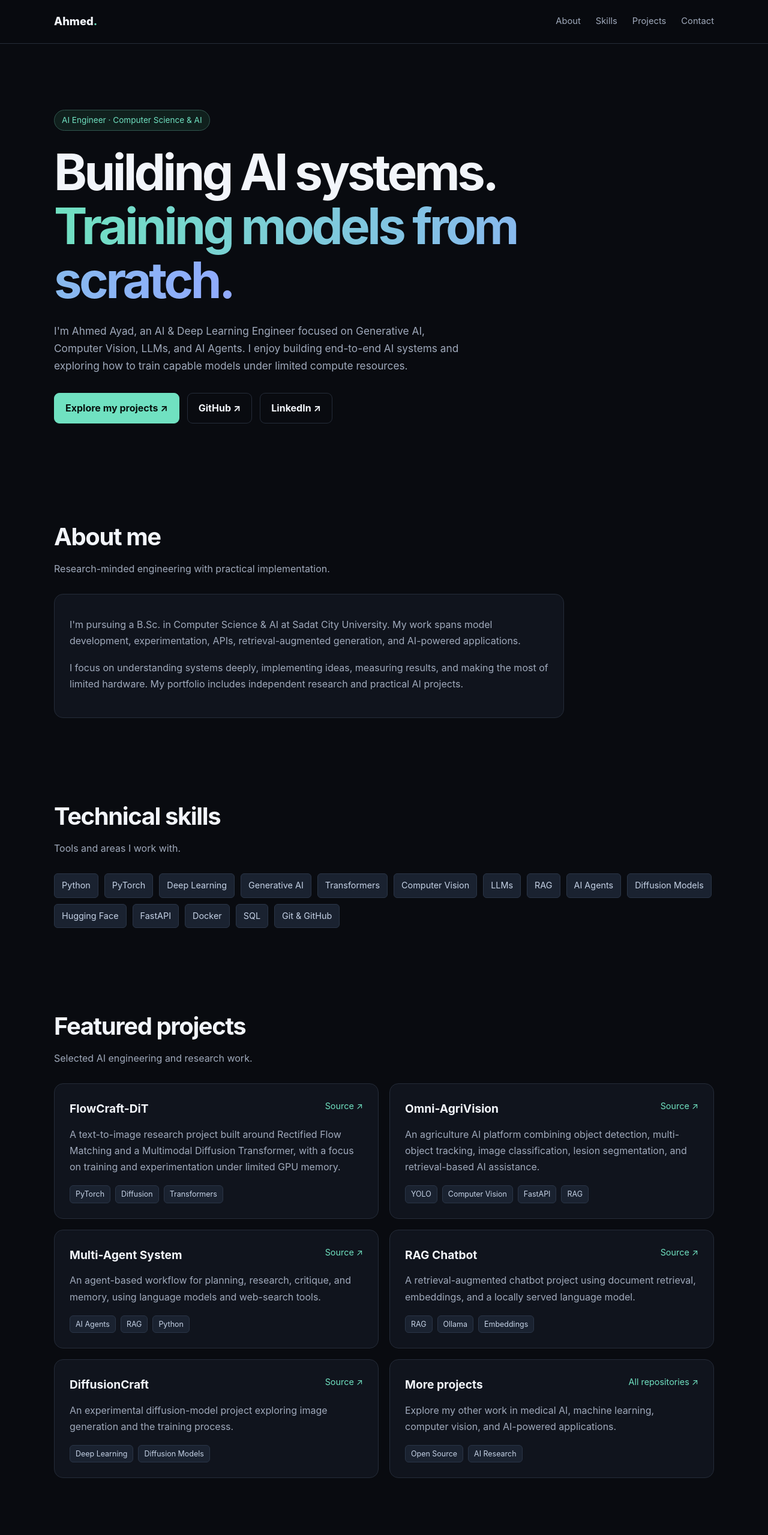
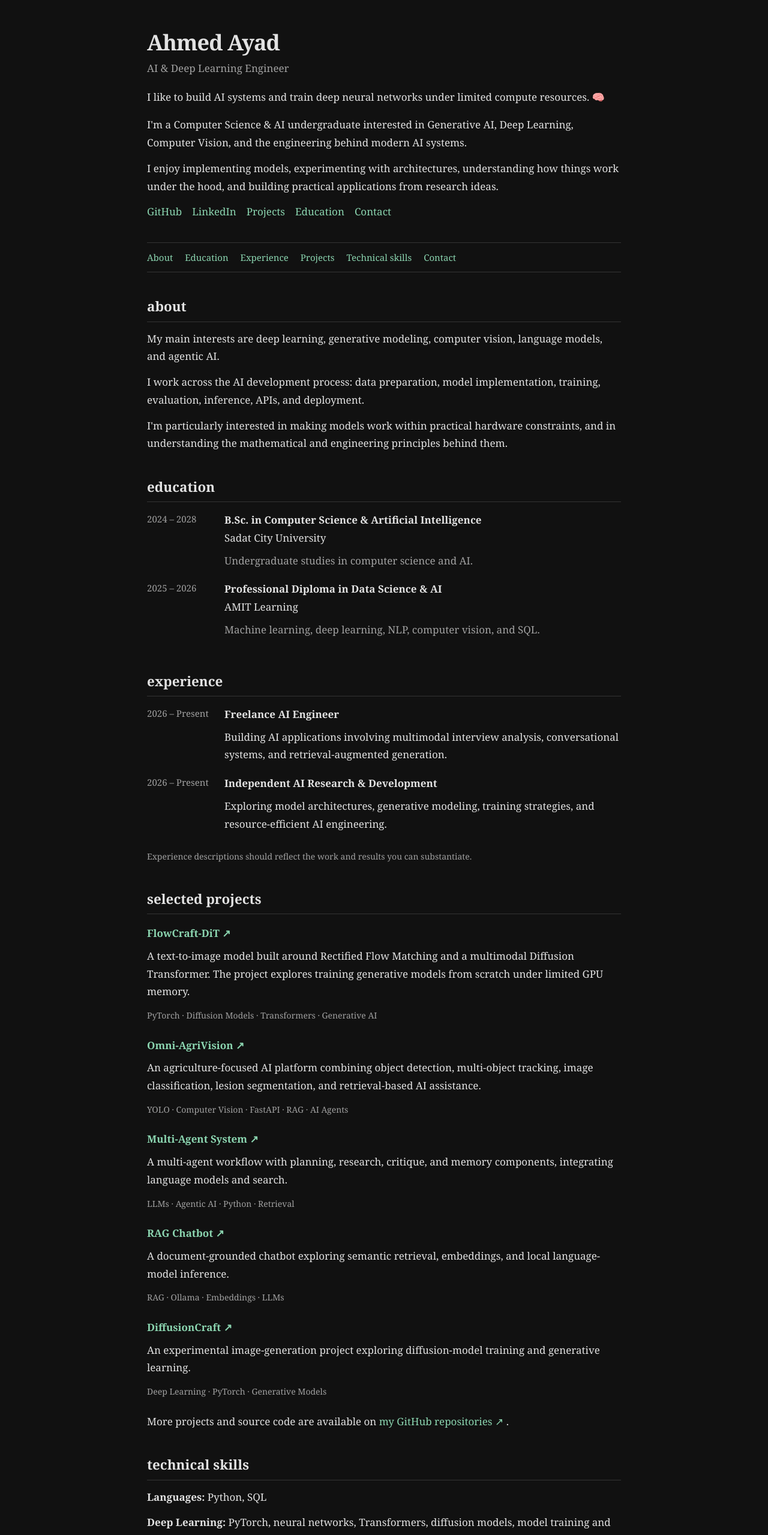
Before and after one commit to ahmedayad0168/ahmedayad0168.github.io, a plain HTML site: page index.html in a window 1280 px wide. Shown: the top 2559 px of the page at 60% size. Drawn offline with Linux system fonts and the light colour scheme.

Commit message:
Update index.html

```diff
--- a/index.html
+++ b/index.html
@@ -3,453 +3,475 @@
 <html lang="en">
 <head>
   <meta charset="UTF-8">
-  <meta name="viewport" content="width=device-width, initial-scale=1.0">
-  <meta name="description" content="Ahmed Ayad — AI and Deep Learning Engineer building generative AI, computer vision, LLM, and agentic AI systems.">
-  <meta name="theme-color" content="#090b10">
-  <title>Ahmed Ayad | AI & Deep Learning Engineer</title>
+  <meta name="viewport" content="width=device-width, initial-scale=1">
+  <meta name="theme-color" content="#111111">
+  <meta name="description" content="Ahmed Ayad — AI and Deep Learning Engineer. Generative AI, Computer Vision, Transformers, and AI Agents.">
+
+  <title>Ahmed Ayad</title>
 
   <style>
     :root {
-      --bg: #090b10;
-      --panel: #10141d;
-      --text: #f2f5fa;
-      --muted: #a0aabc;
-      --accent: #70e1c1;
-      --border: #252c39;
-      --blue: #91aaff;
+      color-scheme: dark;
+      --bg: #111111;
+      --text: #e2e2e2;
+      --muted: #a1a1a1;
+      --link: #8bd5b0;
+      --border: #343434;
     }
 
-    * { box-sizing: border-box; margin: 0; padding: 0; }
+    * {
+      box-sizing: border-box;
+    }
 
-    html { scroll-behavior: smooth; scroll-padding-top: 90px; }
+    html {
+      scroll-behavior: smooth;
+      scroll-padding-top: 25px;
+    }
 
     body {
+      margin: 0;
       background: var(--bg);
       color: var(--text);
-      font-family: Inter, "Segoe UI", Arial, sans-serif;
-      line-height: 1.7;
+      font-family: Georgia, "Times New Roman", serif;
+      font-size: 17px;
+      line-height: 1.75;
     }
 
-    a { color: inherit; text-decoration: none; }
-    a:focus-visible, button:focus-visible {
-      outline: 2px solid var(--accent);
-      outline-offset: 4px;
+    main {
+      max-width: 790px;
+      width: 90%;
+      margin: 48px auto 80px;
     }
 
-    .container { width: min(1100px, 90%); margin: auto; }
+    a {
+      color: var(--link);
+      text-decoration: none;
+    }
+
+    a:hover {
+      text-decoration: underline;
+    }
 
     header {
-      position: sticky;
-      top: 0;
-      z-index: 10;
-      background: rgba(9, 11, 16, .92);
-      backdrop-filter: blur(14px);
+      margin-bottom: 36px;
+    }
+
+    h1 {
+      margin: 0 0 4px;
+      font-size: 2.25rem;
+      font-weight: 600;
+      letter-spacing: -1px;
+      line-height: 1.3;
+    }
+
+    .subtitle {
+      color: var(--muted);
+      margin: 0 0 18px;
+    }
+
+    .intro {
+      margin: 0 0 17px;
+    }
+
+    .socials {
+      display: flex;
+      flex-wrap: wrap;
+      gap: 8px 17px;
+    }
+
+    nav {
+      display: flex;
+      flex-wrap: wrap;
+      gap: 8px 20px;
+      border-top: 1px solid var(--border);
+      border-bottom: 1px solid var(--border);
+      padding: 11px 0;
+      margin: 27px 0 37px;
+      font-size: 15px;
+    }
+
+    section {
+      margin-bottom: 38px;
+    }
+
+    h2 {
+      font-size: 1.4rem;
+      font-weight: 600;
+      margin: 0 0 13px;
+      padding-bottom: 5px;
       border-bottom: 1px solid var(--border);
     }
 
-    nav {
-      min-height: 72px;
-      display: flex;
-      align-items: center;
-      justify-content: space-between;
-      gap: 20px;
+    h3 {
+      font-size: 1.05rem;
+      margin: 22px 0 5px;
+      font-weight: 600;
     }
 
-    .logo { font-weight: 800; font-size: 1.15rem; }
-    .logo span { color: var(--accent); }
-
-    .nav-links { display: flex; gap: 25px; align-items: center; }
-    .nav-links a { color: var(--muted); font-size: .92rem; }
-    .nav-links a:hover { color: var(--accent); }
-
-    .menu-button {
-      display: none;
-      color: var(--text);
-      background: var(--panel);
-      border: 1px solid var(--border);
-      border-radius: 8px;
-      padding: 8px 12px;
-      cursor: pointer;
+    p {
+      margin: 8px 0 13px;
     }
 
-    .hero { padding: 110px 0 90px; }
+    .muted {
+      color: var(--muted);
+    }
 
-    .eyebrow {
-      display: inline-block;
-      color: var(--accent);
-      border: 1px solid #31574f;
-      background: #10201d;
-      padding: 5px 12px;
-      border-radius: 30px;
-      font-size: .85rem;
-      margin-bottom: 24px;
+    .timeline {
+      display: grid;
+      grid-template-columns: 112px minmax(0, 1fr);
+      gap: 5px 17px;
+      margin: 15px 0;
+    }
+
+    .date {
+      color: var(--muted);
+      font-size: 15px;
+    }
+
+    ul {
+      padding-left: 23px;
+      margin: 9px 0 15px;
+    }
+
+    li {
+      padding: 3px 0;
+    }
+
+    .project {
+      margin: 17px 0 22px;
+    }
+
+    .project-title {
+      font-weight: bold;
+    }
+
+    .tags {
+      color: var(--muted);
+      font-size: 14px;
+    }
+
+    .note {
+      color: var(--muted);
+      font-size: 14px;
+    }
+
+    footer {
+      border-top: 1px solid var(--border);
+      padding-top: 17px;
+      color: var(--muted);
+      font-size: 14px;
+    }
+
+    @media (max-width: 520px) {
+      body {
+        font-size: 16px;
+      }
+
+      main {
+        margin-top: 28px;
       }
 
       h1 {
-      font-size: clamp(2.6rem, 7vw, 5.2rem);
-      line-height: 1.08;
-      letter-spacing: -.055em;
-      max-width: 850px;
+        font-size: 1.9rem;
       }
 
-    h1 span {
-      background: linear-gradient(100deg, var(--accent), var(--blue));
-      -webkit-background-clip: text;
-      background-clip: text;
-      color: transparent;
+      .timeline {
+        grid-template-columns: 1fr;
+        gap: 0;
+        margin-bottom: 19px;
       }
 
-    .hero p {
-      color: var(--muted);
-      max-width: 700px;
-      margin-top: 25px;
-      font-size: 1.08rem;
+      .date {
+        margin-top: 5px;
       }
-
-    .actions { display: flex; flex-wrap: wrap; gap: 13px; margin-top: 30px; }
-
-    .btn {
-      display: inline-flex;
-      justify-content: center;
-      align-items: center;
-      border: 1px solid var(--border);
-      border-radius: 9px;
-      padding: 11px 18px;
-      font-weight: 650;
-      transition: transform .2s, border-color .2s;
-    }
-
-    .btn:hover { transform: translateY(-2px); border-color: var(--accent); }
-    .btn.primary { background: var(--accent); color: #07130f; border-color: var(--accent); }
-
-    .section { padding: 65px 0; }
-    .section-head { margin-bottom: 28px; }
-
-    .section-head h2 { font-size: clamp(1.8rem, 4vw, 2.5rem); letter-spacing: -.035em; }
-    .section-head p { color: var(--muted); margin-top: 6px; }
-
-    .grid { display: grid; grid-template-columns: repeat(2, minmax(0, 1fr)); gap: 18px; }
-
-    .card {
-      background: var(--panel);
-      border: 1px solid var(--border);
-      border-radius: 15px;
-      padding: 25px;
-      transition: border-color .2s, transform .2s;
-    }
-
-    .card:hover { border-color: #526b78; transform: translateY(-3px); }
-
-    .project-top {
-      display: flex;
-      justify-content: space-between;
-      gap: 12px;
-      align-items: flex-start;
-    }
-
-    .project-top h3 { font-size: 1.2rem; }
-    .project-top a { color: var(--accent); font-size: .9rem; white-space: nowrap; }
-    .card p { color: var(--muted); margin: 13px 0 17px; }
-
-    .tags { display: flex; flex-wrap: wrap; gap: 8px; }
-
-    .tag {
-      font-size: .78rem;
-      color: #c5d2e6;
-      background: #1a2230;
-      border: 1px solid #2a3547;
-      padding: 3px 9px;
-      border-radius: 6px;
-    }
-
-    .skills { display: flex; flex-wrap: wrap; gap: 10px; }
-    .skills .tag { font-size: .9rem; padding: 7px 12px; }
-
-    .about-card { max-width: 850px; }
-    .about-card p { color: var(--muted); margin-top: 12px; }
-
-    .contact-card { text-align: center; padding: 40px 25px; }
-    .contact-card p { max-width: 600px; margin: 12px auto 0; }
-
-    footer {
-      border-top: 1px solid var(--border);
-      padding: 25px 0;
-      color: var(--muted);
-      font-size: .88rem;
-      text-align: center;
-    }
-
-    @media (max-width: 700px) {
-      .hero { padding: 75px 0 55px; }
-      .grid { grid-template-columns: 1fr; }
-      .menu-button { display: block; }
-      .nav-links {
-        display: none;
-        position: absolute;
-        top: 72px;
-        left: 0;
-        right: 0;
-        padding: 20px 5%;
-        background: var(--bg);
-        border-bottom: 1px solid var(--border);
-        flex-direction: column;
-        align-items: flex-start;
-      }
-      .nav-links.open { display: flex; }
-    }
-
-    @media (prefers-reduced-motion: reduce) {
-      html { scroll-behavior: auto; }
-      *, *::before, *::after { transition: none !important; }
     }
   </style>
 </head>
 
 <body>
-  <header>
-    <nav class="container" aria-label="Main navigation">
-      <a class="logo" href="#home">Ahmed<span>.</span></a>
+<main>
 
-      <button class="menu-button" id="menuButton"
-              aria-expanded="false" aria-controls="navLinks">
-        Menu
-      </button>
+  <header id="home">
+    <h1>Ahmed Ayad</h1>
 
-      <div class="nav-links" id="navLinks">
-        <a href="#about">About</a>
-        <a href="#skills">Skills</a>
+    <p class="subtitle">
+      AI &amp; Deep Learning Engineer
+    </p>
+
+    <p class="intro">
+      I like to build AI systems and train deep neural networks
+      under limited compute resources. 🧠
+    </p>
+
+    <p>
+      I'm a Computer Science &amp; AI undergraduate interested in
+      Generative AI, Deep Learning, Computer Vision, and the
+      engineering behind modern AI systems.
+    </p>
+
+    <p>
+      I enjoy implementing models, experimenting with architectures,
+      understanding how things work under the hood, and building
+      practical applications from research ideas.
+    </p>
+
+    <div class="socials">
+      <a href="https://github.com/ahmedayad0168"
+         target="_blank" rel="noopener noreferrer">GitHub</a>
+
+      <a href="https://www.linkedin.com/in/ahmed-ayad-7854aa3a7/"
+         target="_blank" rel="noopener noreferrer">LinkedIn</a>
+
       <a href="#projects">Projects</a>
+      <a href="#education">Education</a>
       <a href="#contact">Contact</a>
     </div>
-    </nav>
   </header>
 
-  <main>
-    <section class="hero container" id="home">
-      <span class="eyebrow">AI Engineer · Computer Science & AI</span>
+  <nav aria-label="Page navigation">
+    <a href="#about">About</a>
+    <a href="#education">Education</a>
+    <a href="#experience">Experience</a>
+    <a href="#projects">Projects</a>
+    <a href="#skills">Technical skills</a>
+    <a href="#contact">Contact</a>
+  </nav>
 
-      <h1>
-        Building AI systems.<br>
-        <span>Training models from scratch.</span>
-      </h1>
+  <section id="about">
+    <h2>about</h2>
 
     <p>
-        I'm Ahmed Ayad, an AI & Deep Learning Engineer focused on
-        Generative AI, Computer Vision, LLMs, and AI Agents.
-        I enjoy building end-to-end AI systems and exploring how to
-        train capable models under limited compute resources.
+      My main interests are deep learning, generative modeling,
+      computer vision, language models, and agentic AI.
     </p>
 
-      <div class="actions">
-        <a class="btn primary" href="#projects">Explore my projects ↗</a>
-        <a class="btn" href="https://github.com/ahmedayad0168"
-           target="_blank" rel="noopener noreferrer">GitHub ↗</a>
-        <a class="btn" href="https://www.linkedin.com/in/ahmed-ayad-7854aa3a7/"
-           target="_blank" rel="noopener noreferrer">LinkedIn ↗</a>
+    <p>
+      I work across the AI development process: data preparation,
+      model implementation, training, evaluation, inference,
+      APIs, and deployment.
+    </p>
+
+    <p>
+      I'm particularly interested in making models work within
+      practical hardware constraints, and in understanding the
+      mathematical and engineering principles behind them.
+    </p>
+  </section>
+
+  <section id="education">
+    <h2>education</h2>
+
+    <div class="timeline">
+      <div class="date">2024 – 2028</div>
+      <div>
+        <strong>B.Sc. in Computer Science &amp; Artificial Intelligence</strong>
+        <br>
+        Sadat City University
+        <p class="muted">
+          Undergraduate studies in computer science and AI.
+        </p>
+      </div>
+
+      <div class="date">2025 – 2026</div>
+      <div>
+        <strong>Professional Diploma in Data Science &amp; AI</strong>
+        <br>
+        AMIT Learning
+        <p class="muted">
+          Machine learning, deep learning, NLP, computer vision, and SQL.
+        </p>
+      </div>
     </div>
   </section>
 
-    <section class="section container" id="about">
-      <div class="section-head">
-        <h2>About me</h2>
-        <p>Research-minded engineering with practical implementation.</p>
+  <section id="experience">
+    <h2>experience</h2>
+
+    <div class="timeline">
+      <div class="date">2026 – Present</div>
+      <div>
+        <strong>Freelance AI Engineer</strong>
+        <p>
+          Building AI applications involving multimodal interview
+          analysis, conversational systems, and retrieval-augmented
+          generation.
+        </p>
       </div>
 
-      <div class="card about-card">
+      <div class="date">2026 – Present</div>
+      <div>
+        <strong>Independent AI Research &amp; Development</strong>
         <p>
-          I'm pursuing a B.Sc. in Computer Science & AI at Sadat City
-          University. My work spans model development, experimentation,
-          APIs, retrieval-augmented generation, and AI-powered applications.
-        </p>
-        <p>
-          I focus on understanding systems deeply, implementing ideas,
-          measuring results, and making the most of limited hardware.
-          My portfolio includes independent research and practical AI projects.
+          Exploring model architectures, generative modeling,
+          training strategies, and resource-efficient AI engineering.
         </p>
       </div>
+    </div>
+
+    <p class="note">
+      Experience descriptions should reflect the work and results
+      you can substantiate.
+    </p>
   </section>
 
-    <section class="section container" id="skills">
-      <div class="section-head">
-        <h2>Technical skills</h2>
-        <p>Tools and areas I work with.</p>
+  <section id="projects">
+    <h2>selected projects</h2>
+
+    <div class="project">
+      <a class="project-title"
+         href="https://github.com/ahmedayad0168/FlowCraft-DiT"
+         target="_blank" rel="noopener noreferrer">
+        FlowCraft-DiT ↗
+      </a>
+
+      <p>
+        A text-to-image model built around Rectified Flow Matching
+        and a multimodal Diffusion Transformer. The project explores
+        training generative models from scratch under limited GPU memory.
+      </p>
+
+      <div class="tags">
+        PyTorch · Diffusion Models · Transformers · Generative AI
+      </div>
     </div>
 
-      <div class="skills">
-        <span class="tag">Python</span>
-        <span class="tag">PyTorch</span>
-        <span class="tag">Deep Learning</span>
-        <span class="tag">Generative AI</span>
-        <span class="tag">Transformers</span>
-        <span class="tag">Computer Vision</span>
-        <span class="tag">LLMs</span>
-        <span class="tag">RAG</span>
-        <span class="tag">AI Agents</span>
-        <span class="tag">Diffusion Models</span>
-        <span class="tag">Hugging Face</span>
-        <span class="tag">FastAPI</span>
-        <span class="tag">Docker</span>
-        <span class="tag">SQL</span>
-        <span class="tag">Git & GitHub</span>
+    <div class="project">
+      <a class="project-title"
+         href="https://github.com/ahmedayad0168/Omni-AgriVision"
+         target="_blank" rel="noopener noreferrer">
+        Omni-AgriVision ↗
+      </a>
+
+      <p>
+        An agriculture-focused AI platform combining object detection,
+        multi-object tracking, image classification, lesion segmentation,
+        and retrieval-based AI assistance.
+      </p>
+
+      <div class="tags">
+        YOLO · Computer Vision · FastAPI · RAG · AI Agents
       </div>
+    </div>
+
+    <div class="project">
+      <a class="project-title"
+         href="https://github.com/ahmedayad0168/multi-agent-system"
+         target="_blank" rel="noopener noreferrer">
+        Multi-Agent System ↗
+      </a>
+
+      <p>
+        A multi-agent workflow with planning, research, critique,
+        and memory components, integrating language models and search.
+      </p>
+
+      <div class="tags">
+        LLMs · Agentic AI · Python · Retrieval
+      </div>
+    </div>
+
+    <div class="project">
+      <a class="project-title"
+         href="https://github.com/ahmedayad0168/rag-chatbot-with-ollama"
+         target="_blank" rel="noopener noreferrer">
+        RAG Chatbot ↗
+      </a>
+
+      <p>
+        A document-grounded chatbot exploring semantic retrieval,
+        embeddings, and local language-model inference.
+      </p>
+
+      <div class="tags">
+        RAG · Ollama · Embeddings · LLMs
+      </div>
+    </div>
+
+    <div class="project">
+      <a class="project-title"
+         href="https://github.com/ahmedayad0168/DiffusionCraft"
+         target="_blank" rel="noopener noreferrer">
+        DiffusionCraft ↗
+      </a>
+
+      <p>
+        An experimental image-generation project exploring
+        diffusion-model training and generative learning.
+      </p>
+
+      <div class="tags">
+        Deep Learning · PyTorch · Generative Models
+      </div>
+    </div>
+
+    <p>
+      More projects and source code are available on
+      <a href="https://github.com/ahmedayad0168?tab=repositories"
+         target="_blank" rel="noopener noreferrer">
+        my GitHub repositories ↗
+      </a>.
+    </p>
   </section>
 
-    <section class="section container" id="projects">
-      <div class="section-head">
-        <h2>Featured projects</h2>
-        <p>Selected AI engineering and research work.</p>
-      </div>
+  <section id="skills">
+    <h2>technical skills</h2>
 
-      <div class="grid">
-        <article class="card">
-          <div class="project-top">
-            <h3>FlowCraft-DiT</h3>
-            <a href="https://github.com/ahmedayad0168/FlowCraft-DiT"
-               target="_blank" rel="noopener noreferrer">Source ↗</a>
-          </div>
     <p>
-            A text-to-image research project built around Rectified Flow
-            Matching and a Multimodal Diffusion Transformer, with a focus
-            on training and experimentation under limited GPU memory.
+      <strong>Languages:</strong>
+      Python, SQL
     </p>
-          <div class="tags">
-            <span class="tag">PyTorch</span>
-            <span class="tag">Diffusion</span>
-            <span class="tag">Transformers</span>
-          </div>
-        </article>
 
-        <article class="card">
-          <div class="project-top">
-            <h3>Omni-AgriVision</h3>
-            <a href="https://github.com/ahmedayad0168/Omni-AgriVision"
-               target="_blank" rel="noopener noreferrer">Source ↗</a>
-          </div>
     <p>
-            An agriculture AI platform combining object detection,
-            multi-object tracking, image classification, lesion
-            segmentation, and retrieval-based AI assistance.
+      <strong>Deep Learning:</strong>
+      PyTorch, neural networks, Transformers, diffusion models,
+      model training and evaluation
     </p>
-          <div class="tags">
-            <span class="tag">YOLO</span>
-            <span class="tag">Computer Vision</span>
-            <span class="tag">FastAPI</span>
-            <span class="tag">RAG</span>
-          </div>
-        </article>
 
-        <article class="card">
-          <div class="project-top">
-            <h3>Multi-Agent System</h3>
-            <a href="https://github.com/ahmedayad0168/multi-agent-system"
-               target="_blank" rel="noopener noreferrer">Source ↗</a>
-          </div>
     <p>
-            An agent-based workflow for planning, research, critique,
-            and memory, using language models and web-search tools.
+      <strong>Generative AI:</strong>
+      LLMs, RAG, embeddings, AI agents, multimodal systems
     </p>
-          <div class="tags">
-            <span class="tag">AI Agents</span>
-            <span class="tag">RAG</span>
-            <span class="tag">Python</span>
-          </div>
-        </article>
 
-        <article class="card">
-          <div class="project-top">
-            <h3>RAG Chatbot</h3>
-            <a href="https://github.com/ahmedayad0168/rag-chatbot-with-ollama"
-               target="_blank" rel="noopener noreferrer">Source ↗</a>
-          </div>
     <p>
-            A retrieval-augmented chatbot project using document
-            retrieval, embeddings, and a locally served language model.
+      <strong>Computer Vision:</strong>
+      Object detection, tracking, classification, segmentation
     </p>
-          <div class="tags">
-            <span class="tag">RAG</span>
-            <span class="tag">Ollama</span>
-            <span class="tag">Embeddings</span>
-          </div>
-        </article>
 
-        <article class="card">
-          <div class="project-top">
-            <h3>DiffusionCraft</h3>
-            <a href="https://github.com/ahmedayad0168/DiffusionCraft"
-               target="_blank" rel="noopener noreferrer">Source ↗</a>
-          </div>
     <p>
-            An experimental diffusion-model project exploring image
-            generation and the training process.
+      <strong>Engineering:</strong>
+      FastAPI, Docker, Git, databases, model serving
     </p>
-          <div class="tags">
-            <span class="tag">Deep Learning</span>
-            <span class="tag">Diffusion Models</span>
-          </div>
-        </article>
-
-        <article class="card">
-          <div class="project-top">
-            <h3>More projects</h3>
-            <a href="https://github.com/ahmedayad0168?tab=repositories"
-               target="_blank" rel="noopener noreferrer">All repositories ↗</a>
-          </div>
-          <p>
-            Explore my other work in medical AI, machine learning,
-            computer vision, and AI-powered applications.
-          </p>
-          <div class="tags">
-            <span class="tag">Open Source</span>
-            <span class="tag">AI Research</span>
-          </div>
-        </article>
-      </div>
   </section>
 
-    <section class="section container" id="contact">
-      <div class="card contact-card">
-        <div class="section-head">
-          <h2>Let's connect</h2>
+  <section id="contact">
+    <h2>contact</h2>
+
     <p>
-            Interested in AI engineering, deep learning research,
-            or building practical AI systems?
+      I'm interested in AI engineering opportunities, internships,
+      deep learning research, and building useful AI systems.
     </p>
-        </div>
-        <div class="actions" style="justify-content:center">
-          <a class="btn primary"
-             href="https://www.linkedin.com/in/ahmed-ayad-7854aa3a7/"
-             target="_blank" rel="noopener noreferrer">Connect on LinkedIn ↗</a>
-          <a class="btn" href="https://github.com/ahmedayad0168"
-             target="_blank" rel="noopener noreferrer">Explore GitHub ↗</a>
-        </div>
-      </div>
+
+    <ul>
+      <li>
+        <a href="https://github.com/ahmedayad0168"
+           target="_blank" rel="noopener noreferrer">GitHub</a>
+      </li>
+      <li>
+        <a href="https://www.linkedin.com/in/ahmed-ayad-7854aa3a7/"
+           target="_blank" rel="noopener noreferrer">LinkedIn</a>
+      </li>
+    </ul>
   </section>
-  </main>
 
   <footer>
-    <div class="container">
-      © <span id="year"></span> Ahmed Ayad · Built with HTML, CSS & JavaScript
-    </div>
+    <p>
+      Ahmed Ayad · AI &amp; Deep Learning Engineer
+      <br>
+      Built with plain HTML and CSS. Hosted on GitHub Pages.
+    </p>
+    <p>Last updated: October 2026</p>
   </footer>
 
-  <script>
-    const menuButton = document.getElementById("menuButton");
-    const navLinks = document.getElementById("navLinks");
-
-    menuButton.addEventListener("click", () => {
-      const isOpen = navLinks.classList.toggle("open");
-      menuButton.setAttribute("aria-expanded", String(isOpen));
-    });
-
-    navLinks.querySelectorAll("a").forEach(link => {
-      link.addEventListener("click", () => {
-        navLinks.classList.remove("open");
-        menuButton.setAttribute("aria-expanded", "false");
-      });
-    });
-
-    document.getElementById("year").textContent =
-      new Date().getFullYear();
-  </script>
+</main>
 </body>
 </html>
```
Lines whose indentation alone changed are shown as unchanged.
